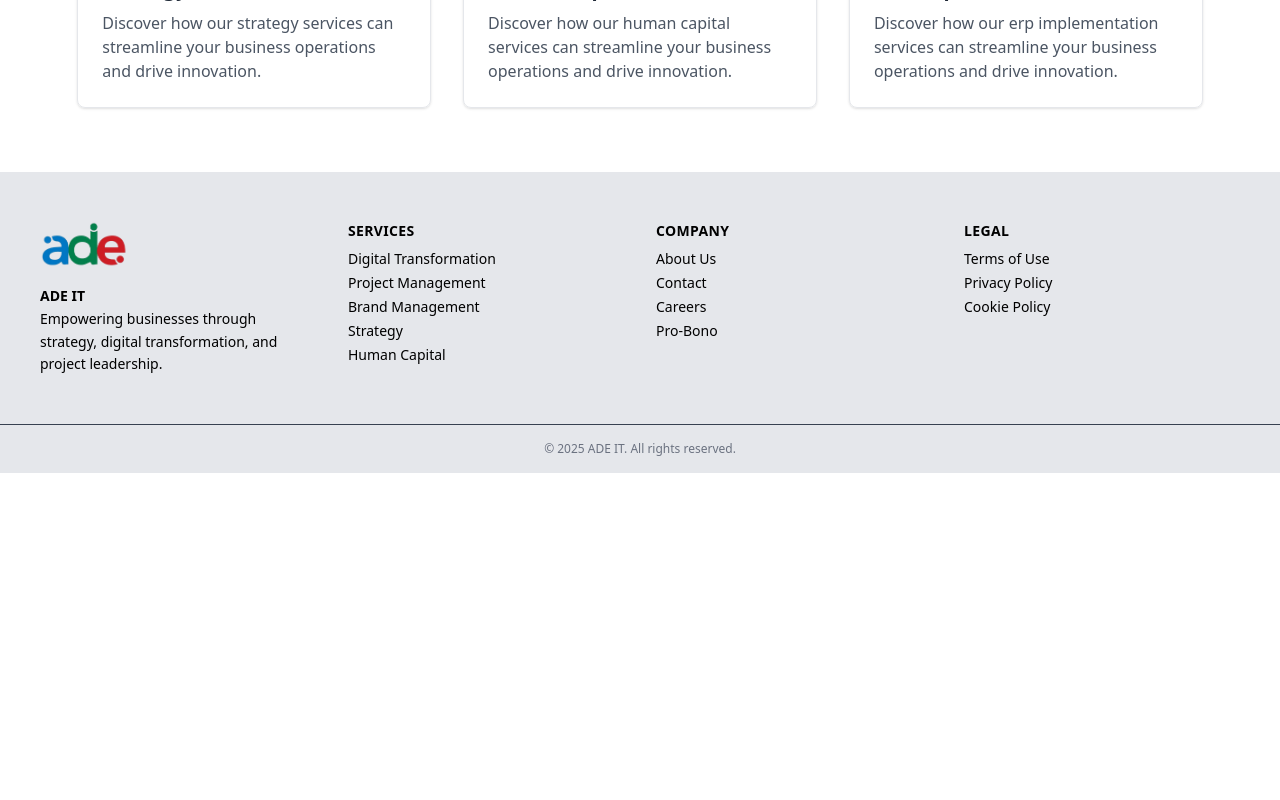
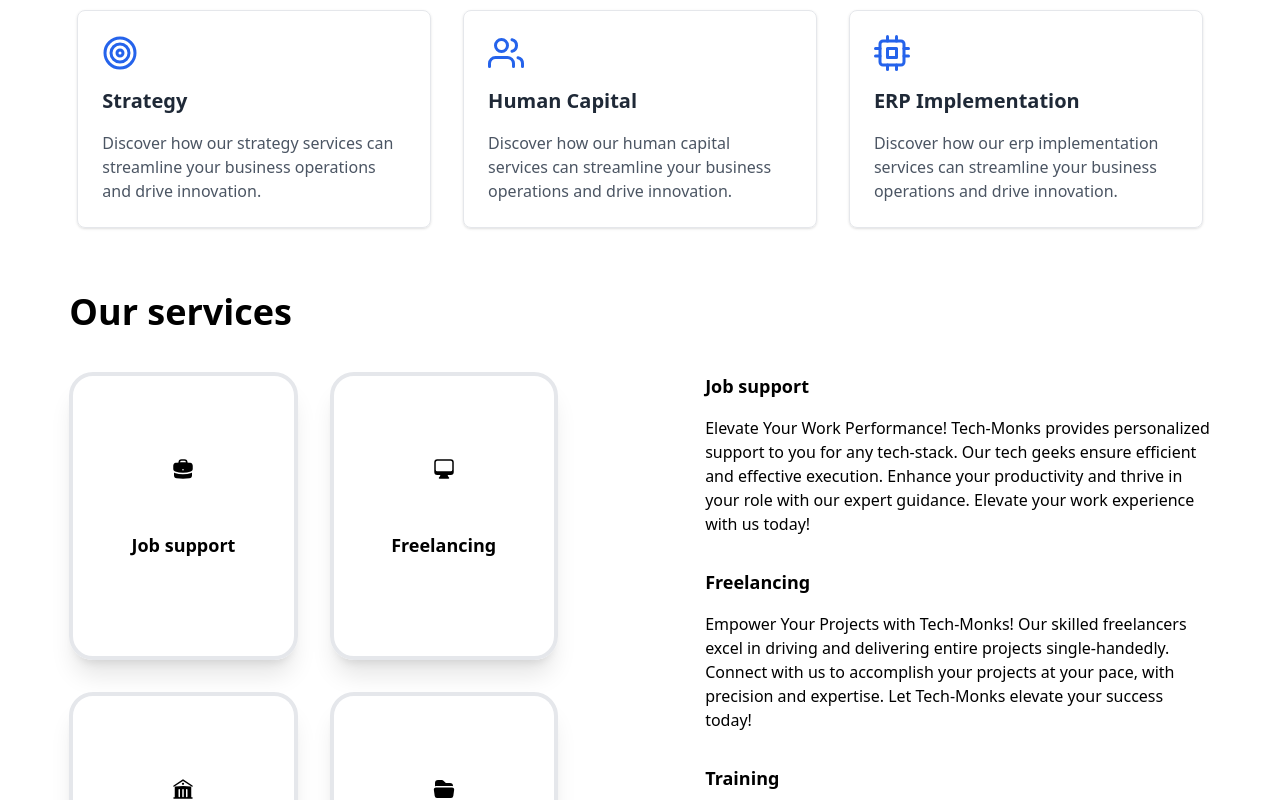
Before and after one commit to tawhidulislam1/aadde, a React (Vite) app: page / in a window 1280 px wide. Shown: the part 2600-3400 px from the top of the page. Before the commit the page ends 3073 px from the top, so only its background shows below. Built offline with nearby package versions, Linux system fonts and the light colour scheme.

Commit message:
feature section update

```diff
--- a/package.json
+++ b/package.json
@@ -14,6 +14,7 @@
     "match-sorter": "^8.0.3",
     "react": "^19.1.0",
     "react-dom": "^19.1.0",
+    "react-icons": "^5.5.0",
     "react-router-dom": "^7.6.3",
     "sort-by": "^1.2.0"
   },
--- /dev/null
+++ b/src/Componets/Card.jsx
@@ -0,0 +1,12 @@
+import React from "react";
+
+const Card = ({ image, altText = "", text }) => {
+    return (
+        <div className="border-solid border-brightYellow border-4 flex justify-evenly items-center shadow-xl py-8 w-full rounded-3xl flex-col min-h-48 h-full">
+            {image}
+            <h3 className="hidden mb-4 text-lg font-bold md:block">{text}</h3>
+        </div>
+    );
+};
+
+export default Card;
--- /dev/null
+++ b/src/Componets/Home/Feauter.jsx
@@ -0,0 +1,57 @@
+import React from "react";
+import { featuresData } from "../../assets/Data/featuresData";
+import Card from "../Card";
+
+
+const Features = () => {
+    return (
+        <section id="features" className="space-y-12 mb-12">
+            <div className="mx-auto container px-4">
+                <h2 className="max-w-md text-4xl font-bold text-center md:text-left">
+                    Our services
+                </h2>
+                <div className="container flex flex-col mx-auto mt-10 space-y-12 md:space-y-0 md:flex-row">
+                    <div className="flex flex-col space-y-12 md:w-1/2">
+                        <div className="flex flex-wrap gap-8 flex-col md:flex-row">
+                            {featuresData.map((item) => {
+                                return (
+                                    <div className="md:w-2/5 transform transition-transform duration-300 ease-in-out hover:-translate-y-3 h-72">
+                                        <Card {...item} text={item.title} key={item.id} />
+                                    </div>
+                                );
+                            })}
+                        </div>
+                    </div>
+
+                    <div className="flex flex-col space-y-8 md:w-1/2">
+                        {featuresData.map(({ id, description, title }) => {
+                            return (
+                                <div className="flex flex-col space-y-3 md:space-y-0 md:space-x-6 md:flex-row">
+                                    {/* Heading */}
+                                    <div className="rounded-l-full bg-brightYellowSupLight md:bg-transparent">
+                                        <div className="flex items-center space-x-2">
+                                            <div className="px-4 py-2 text-white rounded-full md:py-1 bg-brightYellow">
+                                                {id}
+                                            </div>
+                                            <h3 className="text-base font-bold md:mb-4 md:hidden">
+                                                {title}
+                                            </h3>
+                                        </div>
+                                    </div>
+                                    <div>
+                                        <h3 className="hidden mb-4 text-lg font-bold md:block">
+                                            {title}
+                                        </h3>
+                                        <p className="text-darkGrayishBlue">{description}</p>
+                                    </div>
+                                </div>
+                            );
+                        })}
+                    </div>
+                </div>
+            </div>
+        </section>
+    );
+};
+
+export default Features;
--- a/src/Componets/Home/Service.jsx
+++ b/src/Componets/Home/Service.jsx
@@ -1,31 +1,37 @@
-import React from 'react';
+import React from "react";
+import { FiMonitor, FiLayers, FiBriefcase, FiTarget, FiUsers, FiCpu } from "react-icons/fi";
 
-const Service = () => {
+const ServicesPreview = () => {
+    const services = [
+        { name: "Digital Transformation", icon: FiMonitor },
+        { name: "Project Management", icon: FiLayers },
+        { name: "Brand Management", icon: FiBriefcase },
+        { name: "Strategy", icon: FiTarget },
+        { name: "Human Capital", icon: FiUsers },
+        { name: "ERP Implementation", icon: FiCpu }
+    ];
+
     return (
-        <div>
-            {/* Services Preview Section */}
         <section className="py-16 px-6 bg-white">
             <h2 className="text-3xl font-bold text-center mb-12 text-gray-800">Our Core Services</h2>
             <div className="grid grid-cols-1 md:grid-cols-2 lg:grid-cols-3 gap-8 max-w-6xl mx-auto">
-                    {[
-                        "Digital Transformation",
-                        "Project Management",
-                        "Brand Management",
-                        "Strategy",
-                        "Human Capital",
-                        "ERP Implementation"
-                    ].map((service, idx) => (
-                        <div key={idx} className="p-6 border rounded-lg shadow hover:shadow-lg transition duration-300">
-                            <h3 className="text-xl font-semibold text-gray-800 mb-2">{service}</h3>
+                {services.map(({ name, icon: Icon }, idx) => (
+
+                    <div
+                        key = { idx }
+                        className = "p-6 border rounded-lg shadow hover:shadow-lg transition duration-300 flex flex-col items-start gap-4"
+                    >
+                        {console.log(Icon)}
+                        <Icon className="text-4xl text-blue-600" />
+                        <h3 className="text-xl font-semibold text-gray-800">{name}</h3>
                         <p className="text-gray-600">
-                                Discover how our {service.toLowerCase()} services can streamline your business operations and drive innovation.
+                            Discover how our {name.toLowerCase()} services can streamline your business operations and drive innovation.
                         </p>
                     </div>
                 ))}
         </div>
-            </section>
-        </div>
+        </section >
     );
 };
 
-export default Service;
+export default ServicesPreview;
--- /dev/null
+++ b/src/assets/Data/featuresData.jsx
@@ -0,0 +1,85 @@
+export const featuresData = [
+    {
+        id: 1,
+        title: "Job support",
+        image: (
+            <svg
+                xmlns="http://www.w3.org/2000/svg"
+                viewBox="0 0 24 24"
+                fill="currentColor"
+                className="w-6 h-6"
+            >
+                <path
+                    fillRule="evenodd"
+                    d="M7.5 5.25a3 3 0 0 1 3-3h3a3 3 0 0 1 3 3v.205c.933.085 1.857.197 2.774.334 1.454.218 2.476 1.483 2.476 2.917v3.033c0 1.211-.734 2.352-1.936 2.752A24.726 24.726 0 0 1 12 15.75c-2.73 0-5.357-.442-7.814-1.259-1.202-.4-1.936-1.541-1.936-2.752V8.706c0-1.434 1.022-2.7 2.476-2.917A48.814 48.814 0 0 1 7.5 5.455V5.25Zm7.5 0v.09a49.488 49.488 0 0 0-6 0v-.09a1.5 1.5 0 0 1 1.5-1.5h3a1.5 1.5 0 0 1 1.5 1.5Zm-3 8.25a.75.75 0 1 0 0-1.5.75.75 0 0 0 0 1.5Z"
+                    clipRule="evenodd"
+                />
+                <path d="M3 18.4v-2.796a4.3 4.3 0 0 0 .713.31A26.226 26.226 0 0 0 12 17.25c2.892 0 5.68-.468 8.287-1.335.252-.084.49-.189.713-.311V18.4c0 1.452-1.047 2.728-2.523 2.923-2.12.282-4.282.427-6.477.427a49.19 49.19 0 0 1-6.477-.427C4.047 21.128 3 19.852 3 18.4Z" />
+            </svg>
+        ),
+        altText: "Job support image",
+        description:
+            "Elevate Your Work Performance! Tech-Monks provides personalized support to you for any tech-stack. Our tech geeks ensure efficient and effective execution. Enhance your productivity and thrive in your role with our expert guidance. Elevate your work experience with us today!",
+    },
+    {
+        id: 2,
+        title: "Freelancing",
+        image: (
+            <svg
+                xmlns="http://www.w3.org/2000/svg"
+                viewBox="0 0 24 24"
+                fill="currentColor"
+                className="w-6 h-6"
+            >
+                <path
+                    fillRule="evenodd"
+                    d="M2.25 5.25a3 3 0 0 1 3-3h13.5a3 3 0 0 1 3 3V15a3 3 0 0 1-3 3h-3v.257c0 .597.237 1.17.659 1.591l.621.622a.75.75 0 0 1-.53 1.28h-9a.75.75 0 0 1-.53-1.28l.621-.622a2.25 2.25 0 0 0 .659-1.59V18h-3a3 3 0 0 1-3-3V5.25Zm1.5 0v7.5a1.5 1.5 0 0 0 1.5 1.5h13.5a1.5 1.5 0 0 0 1.5-1.5v-7.5a1.5 1.5 0 0 0-1.5-1.5H5.25a1.5 1.5 0 0 0-1.5 1.5Z"
+                    clipRule="evenodd"
+                />
+            </svg>
+        ),
+        altText: "Freelancing image",
+        description:
+            "Empower Your Projects with Tech-Monks! Our skilled freelancers excel in driving and delivering entire projects single-handedly. Connect with us to accomplish your projects at your pace, with precision and expertise. Let Tech-Monks elevate your success today!",
+    },
+    {
+        id: 3,
+        title: "Training",
+        image: (
+            <svg
+                xmlns="http://www.w3.org/2000/svg"
+                viewBox="0 0 24 24"
+                fill="currentColor"
+                className="w-6 h-6"
+            >
+                <path d="M11.584 2.376a.75.75 0 0 1 .832 0l9 6a.75.75 0 1 1-.832 1.248L12 3.901 3.416 9.624a.75.75 0 0 1-.832-1.248l9-6Z" />
+                <path
+                    fillRule="evenodd"
+                    d="M20.25 10.332v9.918H21a.75.75 0 0 1 0 1.5H3a.75.75 0 0 1 0-1.5h.75v-9.918a.75.75 0 0 1 .634-.74A49.109 49.109 0 0 1 12 9c2.59 0 5.134.202 7.616.592a.75.75 0 0 1 .634.74Zm-7.5 2.418a.75.75 0 0 0-1.5 0v6.75a.75.75 0 0 0 1.5 0v-6.75Zm3-.75a.75.75 0 0 1 .75.75v6.75a.75.75 0 0 1-1.5 0v-6.75a.75.75 0 0 1 .75-.75ZM9 12.75a.75.75 0 0 0-1.5 0v6.75a.75.75 0 0 0 1.5 0v-6.75Z"
+                    clipRule="evenodd"
+                />
+                <path d="M12 7.875a1.125 1.125 0 1 0 0-2.25 1.125 1.125 0 0 0 0 2.25Z" />
+            </svg>
+        ),
+        altText: "Training image",
+        description:
+            "Elevate Your Skills with Tech-Monks! Whether it's staff training or personal skill enhancement, we redefine your abilities. Connect with us to unlock your full potential and thrive in today's dynamic landscape. Let Tech-Monks empower your success journey.",
+    },
+    {
+        id: 4,
+        title: "Projects",
+        image: (
+            <svg
+                xmlns="http://www.w3.org/2000/svg"
+                viewBox="0 0 24 24"
+                fill="currentColor"
+                className="w-6 h-6"
+            >
+                <path d="M19.906 9c.382 0 .749.057 1.094.162V9a3 3 0 0 0-3-3h-3.879a.75.75 0 0 1-.53-.22L11.47 3.66A2.25 2.25 0 0 0 9.879 3H6a3 3 0 0 0-3 3v3.162A3.756 3.756 0 0 1 4.094 9h15.812ZM4.094 10.5a2.25 2.25 0 0 0-2.227 2.568l.857 6A2.25 2.25 0 0 0 4.951 21H19.05a2.25 2.25 0 0 0 2.227-1.932l.857-6a2.25 2.25 0 0 0-2.227-2.568H4.094Z" />
+            </svg>
+        ),
+        altText: "Projects image",
+        description:
+            "Discover Your Dream Project Vision with Us! Let our expertise guide you to identify your ideal project. Consult with us to unlock new perspectives and embark on your journey to success. Find clarity and direction with our tailored solutions.",
+    },
+];
--- a/src/page/Home/Home.jsx
+++ b/src/page/Home/Home.jsx
@@ -1,3 +1,4 @@
+import Features from "../../Componets/Home/Feauter";
 import Hero from "../../Componets/Home/Hero";
 import Service from "../../Componets/Home/Service";
 
@@ -7,6 +8,7 @@
         <div>
             <Hero></Hero>
             <Service></Service>
+            <Features></Features>
         </div>
     );
 };
```
Also changed, not shown: 1 other file (tests, documents, lock files or other folders). Lines whose indentation alone changed are shown as unchanged.
